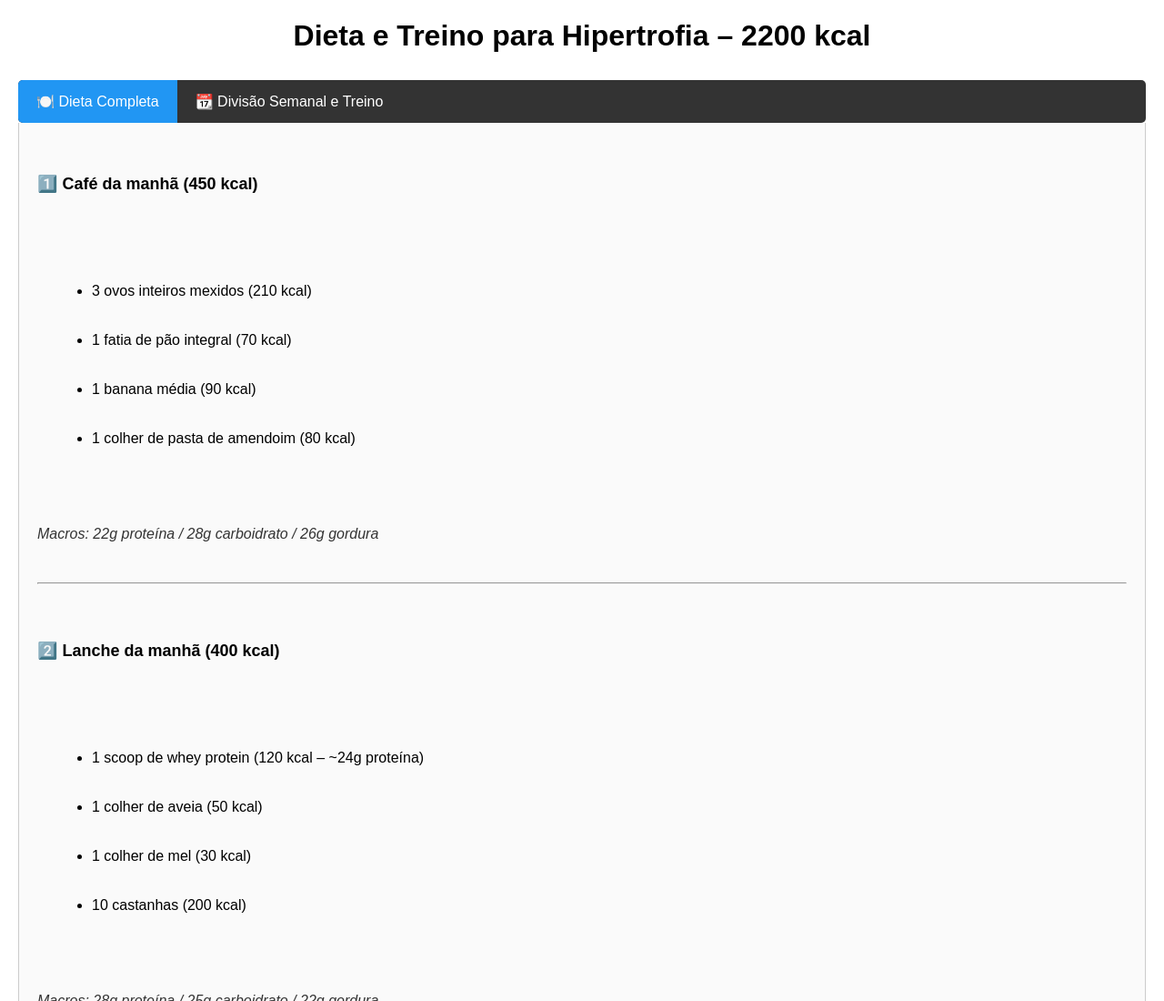
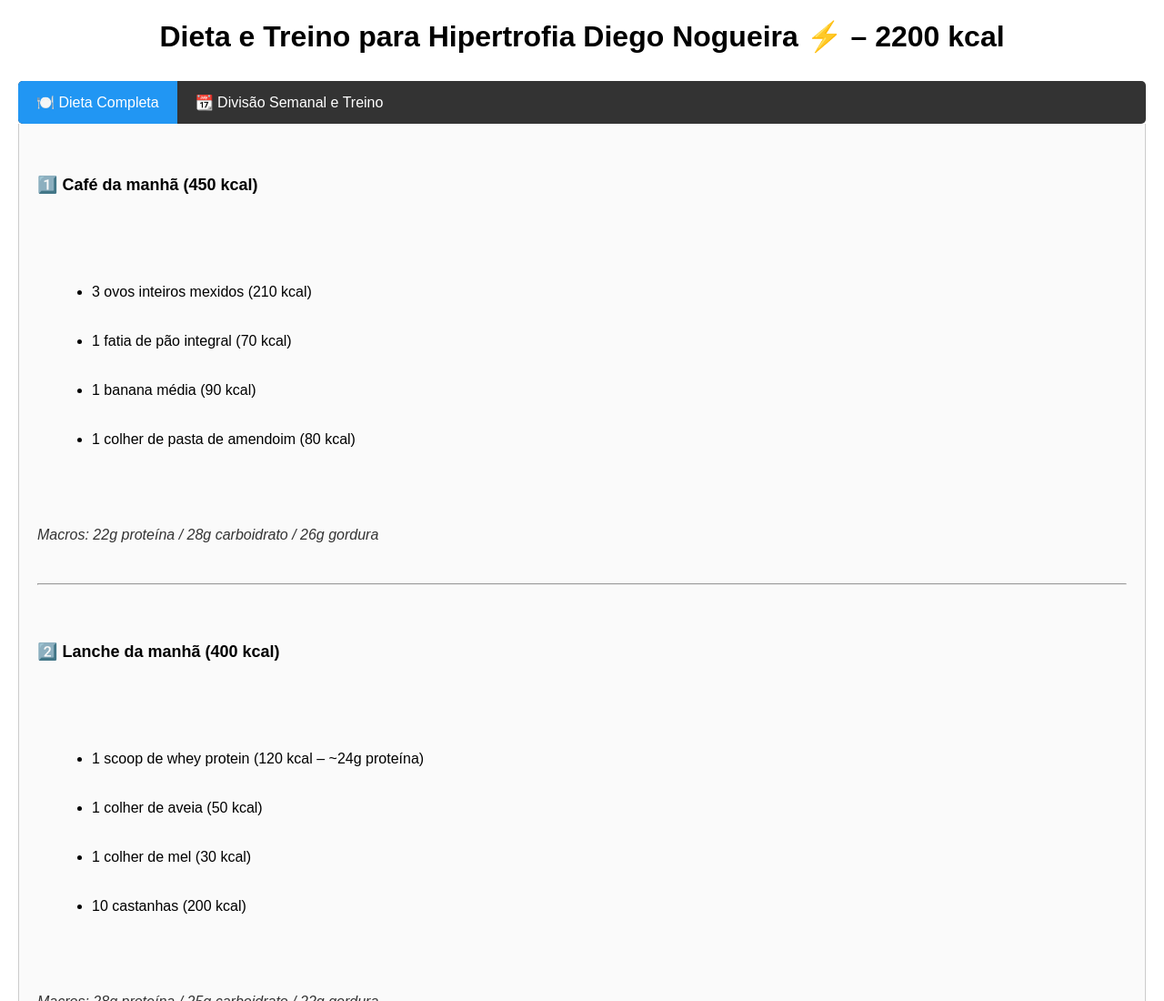
Before and after one commit to Dnogs13/Treino-e-Dieta, a plain HTML site: page index.html in a window 1280 px wide. Shown: the top 1100 px of the page at 91% size. Drawn offline with Linux system fonts and the light colour scheme.

Commit message:
Update index.html

```diff
--- a/index.html
+++ b/index.html
@@ -77,7 +77,7 @@
 </head>
 <body>
 
-<h1>Dieta e Treino para Hipertrofia – 2200 kcal</h1>
+<h1>Dieta e Treino para Hipertrofia Diego Nogueira ⚡ – 2200 kcal</h1>
 
 <div class="tab">
   <button class="tablinks active" onclick="openTab(event, 'Dieta')">🍽️ Dieta Completa</button>
```
